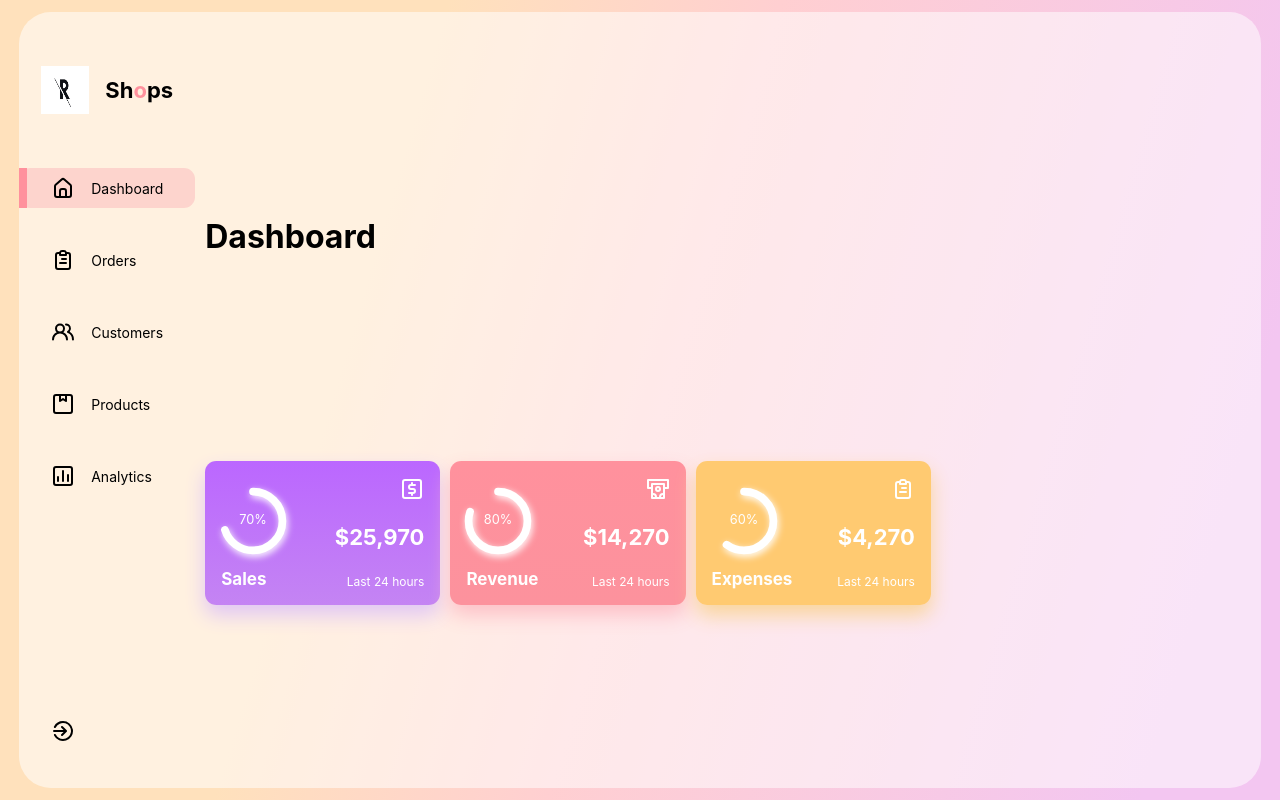
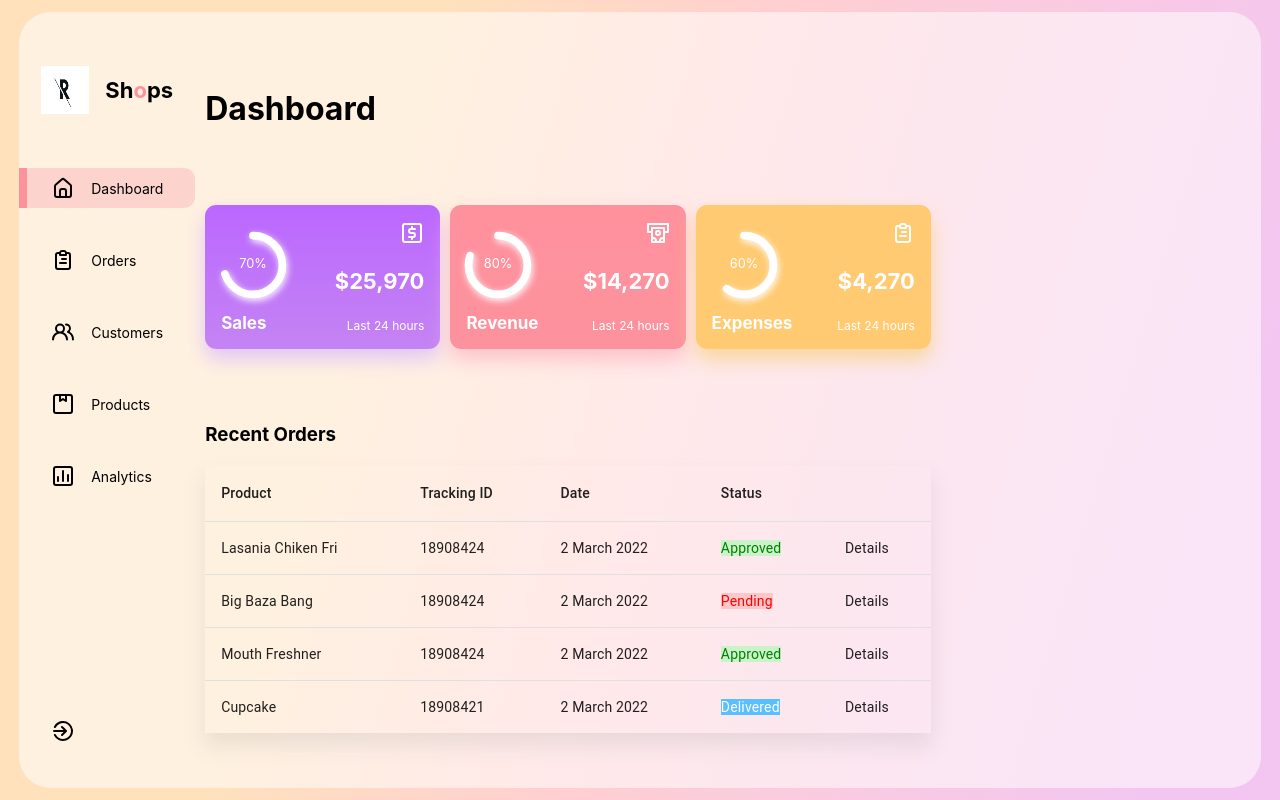
Before and after one commit to rakesh-sarma/Capstone-project, a React (Create React App) app: page / in a window 1280 px wide. Built offline with nearby package versions, Linux system fonts and the light colour scheme.

Commit message:
added the table

```diff
--- a/package.json
+++ b/package.json
@@ -3,12 +3,17 @@
   "version": "0.1.0",
   "private": true,
   "dependencies": {
+    "@emotion/react": "^11.10.5",
+    "@emotion/styled": "^11.10.5",
     "@iconscout/react-unicons": "^1.1.6",
+    "@mui/icons-material": "^5.11.0",
+    "@mui/material": "^5.11.8",
     "@testing-library/jest-dom": "^5.16.5",
     "@testing-library/react": "^13.4.0",
     "@testing-library/user-event": "^13.5.0",
     "apexcharts": "^3.37.0",
     "framer-motion": "^9.0.2",
+    "material-react-table": "^1.6.6",
     "react": "^18.2.0",
     "react-apexcharts": "^1.4.0",
     "react-circular-progressbar": "^2.1.0",
--- a/src/components/MainDash/MainDash.jsx
+++ b/src/components/MainDash/MainDash.jsx
@@ -1,5 +1,6 @@
 import React from 'react'
 import Cards from '../Cards/Cards'
+import Table from "../Table/Table"
 import './MainDash.css'
 
 const MainDash = () => {
@@ -7,6 +8,7 @@ const MainDash = () => {
     <div className="MainDash">
         <h1>Dashboard</h1>
         <Cards/>
+        <Table/>
     </div>
   )
 }
--- /dev/null
+++ b/src/components/Table/Table.jsx
@@ -0,0 +1,84 @@
+import * as React from "react";
+import Table from "@mui/material/Table";
+import TableBody from "@mui/material/TableBody";
+import TableCell from "@mui/material/TableCell";
+import TableContainer from "@mui/material/TableContainer";
+import TableHead from "@mui/material/TableHead";
+import TableRow from "@mui/material/TableRow";
+import "./Table.css";
+
+function createData(name, trackingId, date, status) {
+  return { name, trackingId, date, status };
+}
+
+const rows = [
+  createData("Lasania Chiken Fri", 18908424, "2 March 2022", "Approved"),
+  createData("Big Baza Bang ", 18908424, "2 March 2022", "Pending"),
+  createData("Mouth Freshner", 18908424, "2 March 2022", "Approved"),
+  createData("Cupcake", 18908421, "2 March 2022", "Delivered"),
+];
+
+
+const makeStyle=(status)=>{
+  if(status === 'Approved')
+  {
+    return {
+      background: 'rgb(145 254 159 / 47%)',
+      color: 'green',
+    }
+  }
+  else if(status === 'Pending')
+  {
+    return{
+      background: '#ffadad8f',
+      color: 'red',
+    }
+  }
+  else{
+    return{
+      background: '#59bfff',
+      color: 'white',
+    }
+  }
+}
+
+export default function BasicTable() {
+  return (
+      <div className="Table">
+      <h3>Recent Orders</h3>
+        <TableContainer
+          style={{ boxShadow: "0px 13px 20px 0px #80808029" }}
+        >
+          <Table sx={{ minWidth: 650 }} aria-label="simple table">
+            <TableHead>
+              <TableRow>
+                <TableCell>Product</TableCell>
+                <TableCell align="left">Tracking ID</TableCell>
+                <TableCell align="left">Date</TableCell>
+                <TableCell align="left">Status</TableCell>
+                <TableCell align="left"></TableCell>
+              </TableRow>
+            </TableHead>
+            <TableBody style={{ color: "white" }}>
+              {rows.map((row) => (
+                <TableRow
+                  key={row.name}
+                  sx={{ "&:last-child td, &:last-child th": { border: 0 } }}
+                >
+                  <TableCell component="th" scope="row">
+                    {row.name}
+                  </TableCell>
+                  <TableCell align="left">{row.trackingId}</TableCell>
+                  <TableCell align="left">{row.date}</TableCell>
+                  <TableCell align="left">
+                    <span className="status" style={makeStyle(row.status)}>{row.status}</span>
+                  </TableCell>
+                  <TableCell align="left" className="Details">Details</TableCell>
+                </TableRow>
+              ))}
+            </TableBody>
+          </Table>
+        </TableContainer>
+      </div>
+  );
+}
```
Also changed, not shown: src/components/Table/Table.css (added), 1 other file (tests, documents, lock files or other folders).
